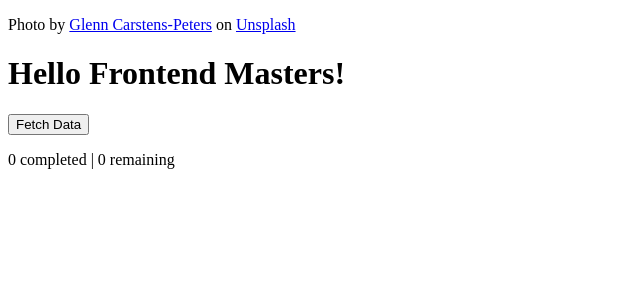
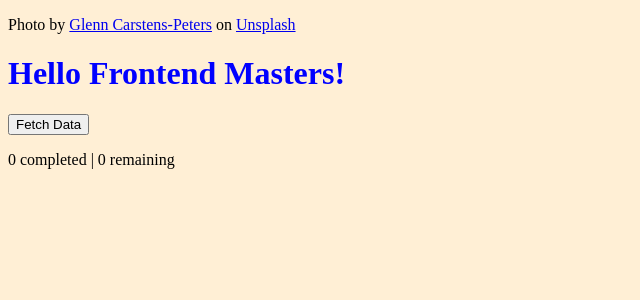
Before and after one commit to bencodezen/nuxt-3-fundamentals-workshop, a Nuxt app in the folder app/: page / in a window 1280 px wide. Shown: the top 300 px of the page, without its empty margins (0-640 px from the left). Built offline with nearby package versions, Linux system fonts and the light colour scheme.

Commit message:
feature: add sass and global styles

```diff
--- a/app/app.vue
+++ b/app/app.vue
@@ -33,21 +33,32 @@ function fetchTodoList() {
       >Unsplash</a
     >
   </p>
-  <h1>Hello Frontend Masters!</h1>
+  <h1 class="heading">Hello Frontend Masters!</h1>
   <button @click="fetchTodoList">Fetch Data</button>
   <p>
     {{ completedItems.length }} completed |
     {{ remainingItems.length }} remaining
   </p>
-  <ul :class="$style.list">
+  <ul class="list">
     <li v-for="todo in todoList" :key="`todo-id-${todo.id}`">
       <input type="checkbox" :checked="todo.completed" /> {{ todo.title }}
     </li>
   </ul>
 </template>
 
-<style module>
+<style lang="scss">
+@import './assets/styles/main.scss';
+
+:root {
+  --text-color: #{$textColor};
+}
+
+.heading {
+  color: var(--text-color);
+}
+
 .list {
+  color: var(--text-color);
   display: grid;
   grid-template-columns: repeat(2, 1fr);
 }
--- /dev/null
+++ b/app/assets/styles/main.scss
@@ -0,0 +1,5 @@
+$textColor: blue;
+
+html {
+  background-color: papayawhip;
+}
--- a/app/package.json
+++ b/app/package.json
@@ -8,6 +8,8 @@
     "postinstall": "nuxt prepare"
   },
   "devDependencies": {
-    "nuxt": "3.0.0-rc.8"
+    "nuxt": "3.0.0-rc.8",
+    "sass": "^1.54.8",
+    "sass-loader": "^10.3.1"
   }
 }
```
Also changed, not shown: 1 other file (tests, documents, lock files or other folders).
